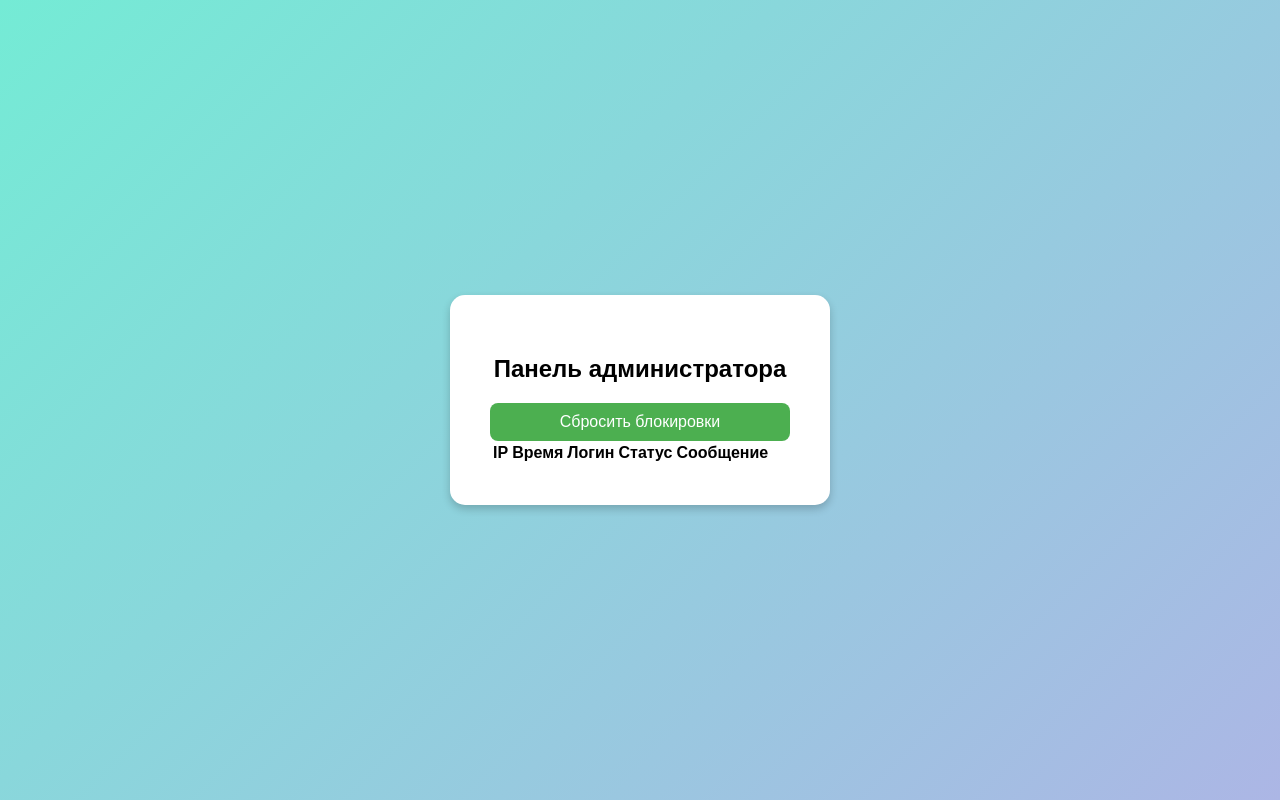
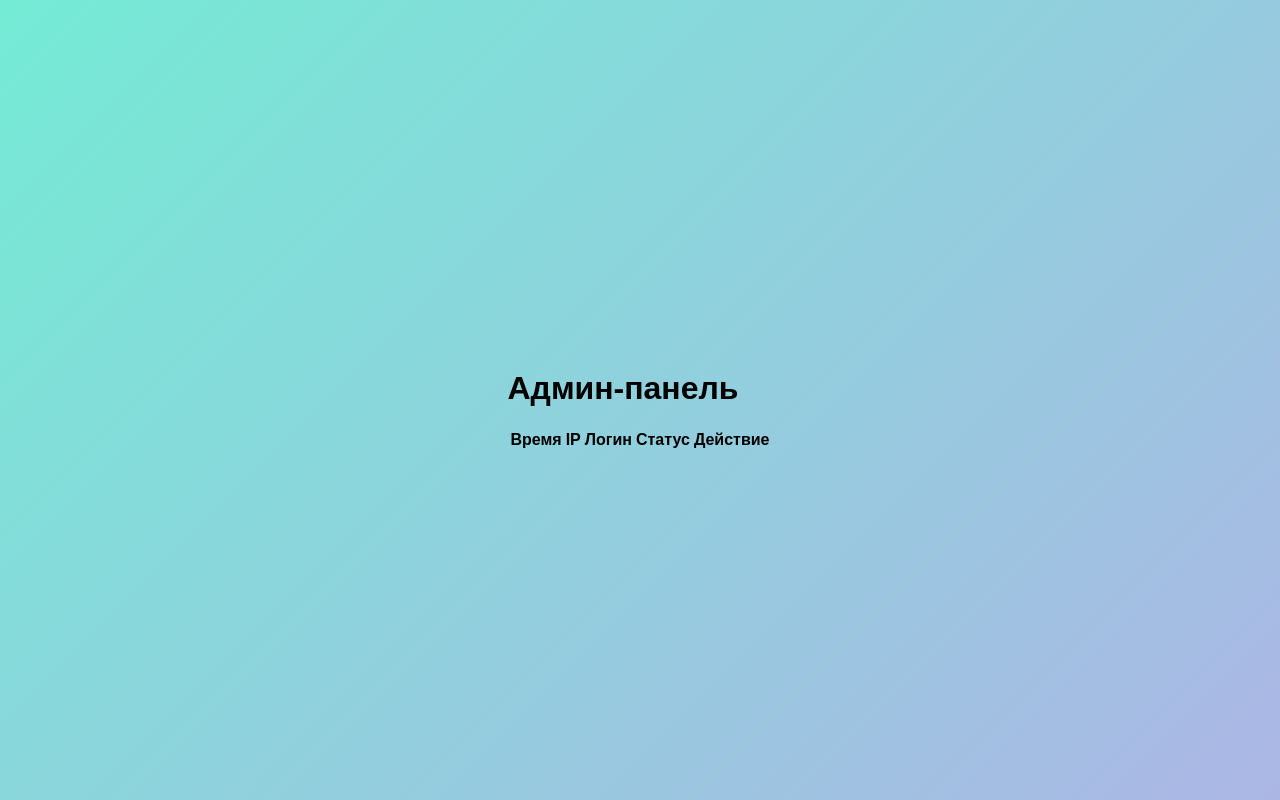
Before and after one commit to grachzyyy/bank1, a website: page public/admin.html in a window 1280 px wide. Drawn offline with Linux system fonts and the light colour scheme; no server answers.

Commit message:
Update admin.html

```diff
--- a/public/admin.html
+++ b/public/admin.html
@@ -7,17 +7,16 @@
   <link rel="stylesheet" href="style.css" />
 </head>
 <body>
-  <div class="login-box">
-    <h2>Панель администратора</h2>
-    <button onclick="clearBlocks()">Сбросить блокировки</button>
-    <table id="log-table">
+  <div class="admin-panel">
+    <h1>Админ-панель</h1>
+    <table id="logTable">
       <thead>
         <tr>
+          <th>Время</th>
           <th>IP</th>
-          <th>Время</th>
           <th>Логин</th>
           <th>Статус</th>
-          <th>Сообщение</th>
+          <th>Действие</th>
         </tr>
       </thead>
       <tbody></tbody>
```
